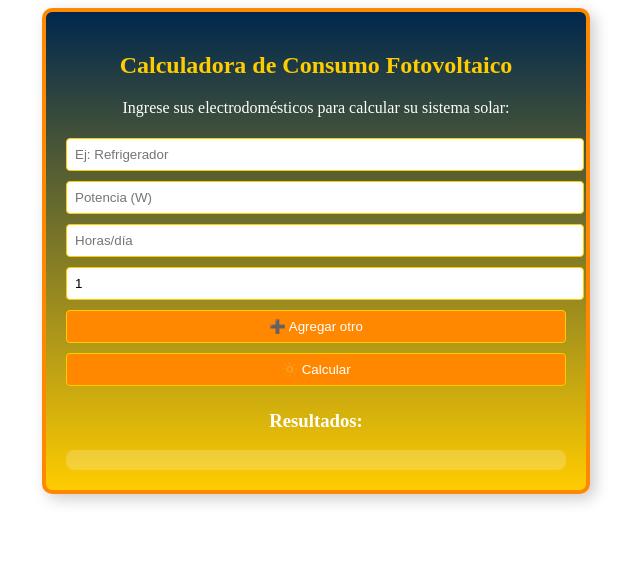
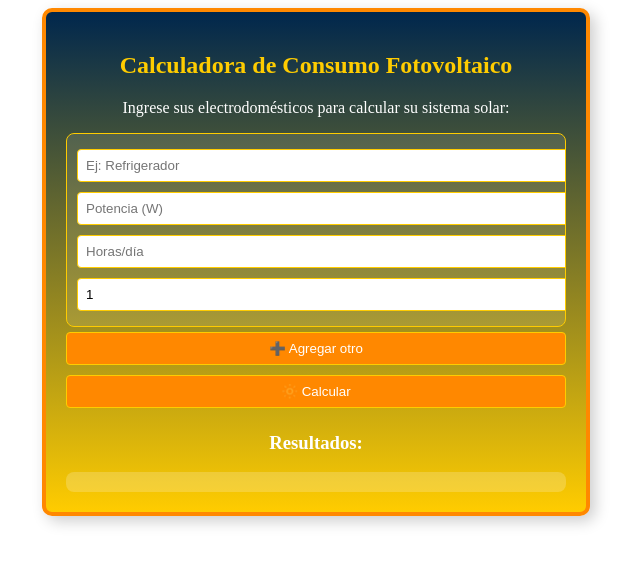
Before and after one commit to Symbad2025/calculadora-solar, a plain HTML site: page index.html in a window 1280 px wide. Shown: the whole page, without its empty margins (324-964 px from the left). Drawn offline with Linux system fonts and the light colour scheme.

Commit message:
Update style.css

```diff
--- a/style.css
+++ b/style.css
@@ -38,3 +38,12 @@ button:hover {
     border-radius: 8px;
     margin-top: 10px;
 }
+
+#applianceList {
+    max-height: 200px; /* Altura máxima fija */
+    overflow-y: auto;  /* Habilita el desplazamiento vertical */
+    border: 1px solid #ffcc00;
+    padding: 10px;
+    background: rgba(255, 255, 255, 0.1);
+    border-radius: 8px;
+}
```
